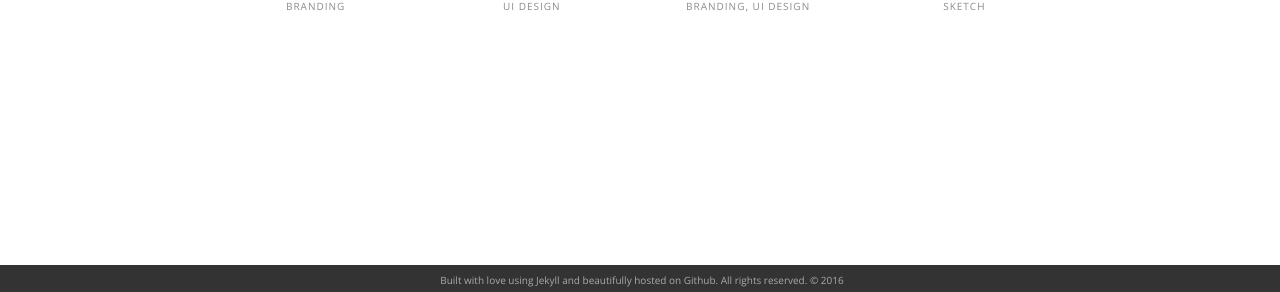
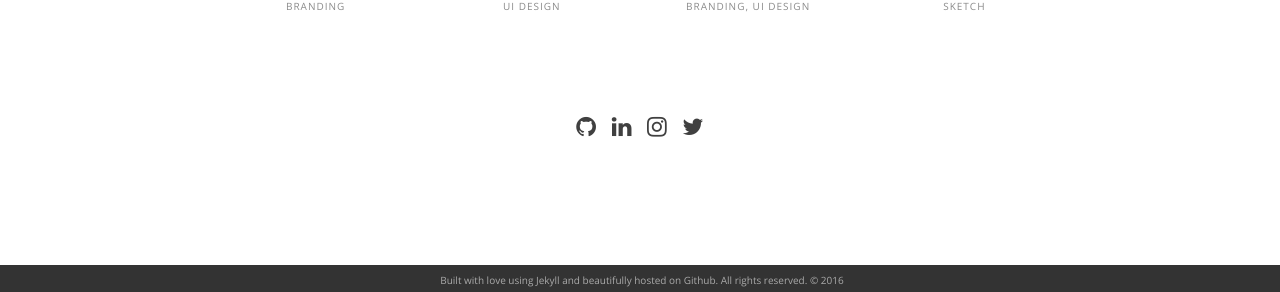
Before and after one commit to ManonStripes/manonstripes.github.io, a Jekyll site: the page built from index.html, in a window 1280 px wide. Shown: the part 605-897 px from the top of the page. Built offline with Jekyll 4.4.1, drawn with Linux system fonts in a browser that asks for light colours; nearby versions of some CDN libraries; the list of posts is cut into pages by our own code.

Commit message:
Include Social footer

```diff
--- /dev/null
+++ b/_includes/social-footer.html
@@ -0,0 +1,6 @@
+<span class="contacticon center">
+    <a href="https://github.com/{{ site.github }}" target="_blank"><i class="fa fa-github"></i></a>
+    <a href="https://www.linkedin.com/in/{{ site.linkedin }}" target="_blank"><i class="fa fa-linkedin"></i></a>
+    <a href="https://instagram.com/{{ site.instagram }}" target="_blank"><i class="fa fa-instagram"></i></a>
+    <a href="https://twitter.com/{{ site.twitter }}" target="_blank"><i class="fa fa-twitter"></i></a>
+</span>
--- a/_layouts/default.html
+++ b/_layouts/default.html
@@ -12,6 +12,7 @@
       <div class="wrapper">
         {{ content }}
       </div>
+      {% include social-footer.html %}
     </div>
 
     {% include footer.html %}
--- a/_sass/_layout.scss
+++ b/_sass/_layout.scss
@@ -139,6 +139,7 @@ margin-bottom: $vertical-spacing-unit;
 font-size: 60px;
 display:block;
 margin: 10px;
+padding-top: 50px;
 }
 .center{
 text-align: center;
--- a/index.html
+++ b/index.html
@@ -42,6 +42,8 @@ title: Portfolio
         </span>
 </div>
 
+
+
 {% endif %}
 
 {% endfor %}
```
Also changed, not shown: j-about.md (+0 -6 lines).
